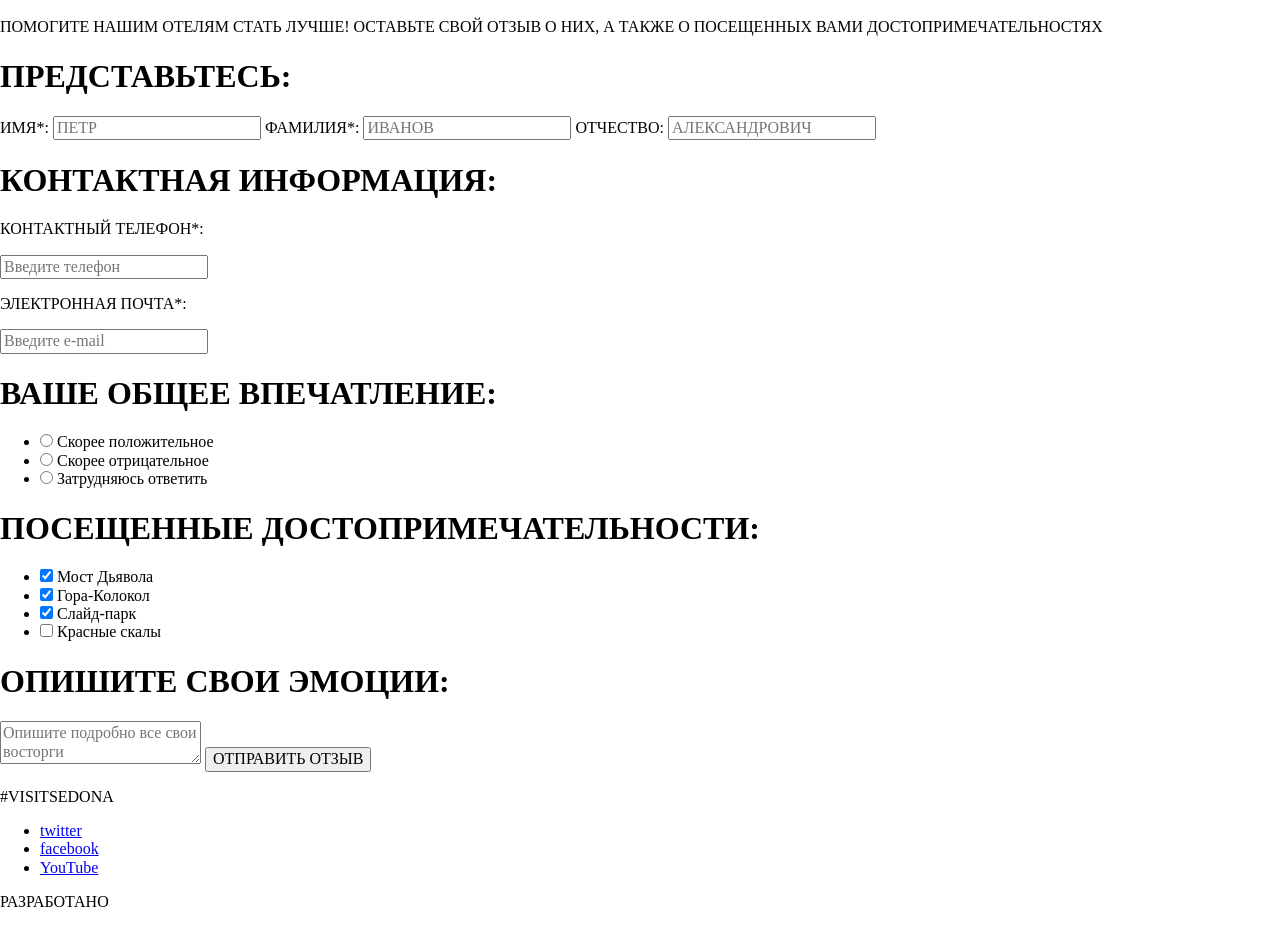
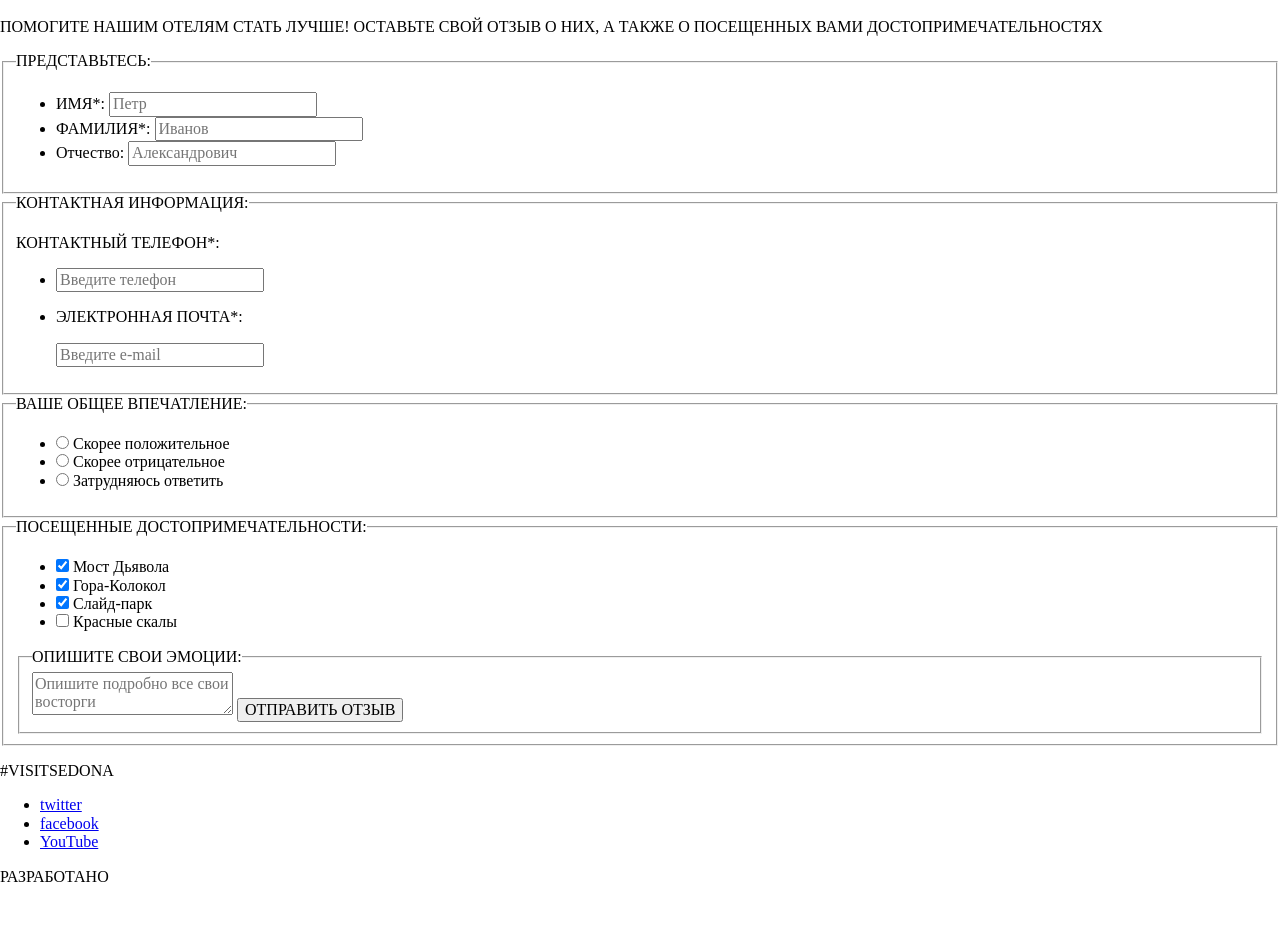
Before and after one commit to Rudolf31/1124569-sedona-20, a website: page source/form.html in a window 1280 px wide. Shown: the part 418-1346 px from the top of the page. After the commit the page ends 1320 px from the top, so only its background shows below. Drawn offline with nearby package versions, Linux system fonts and the light colour scheme.

Commit message:
Исправляю оставшийся html

```diff
--- a/source/form.html
+++ b/source/form.html
@@ -26,48 +26,61 @@
     <main class="forms">
       <h1 class="forms__title">ОСТАВЬТЕ СВОЙ ОТЗЫВ</h1>
       <p class="forms__description">ПОМОГИТЕ НАШИМ ОТЕЛЯМ СТАТЬ ЛУЧШЕ! ОСТАВЬТЕ СВОЙ ОТЗЫВ О НИХ, А ТАКЖЕ О ПОСЕЩЕННЫХ ВАМИ ДОСТОПРИМЕЧАТЕЛЬНОСТЯХ</p>
-      <form class="forms__item" action="https://echo.htmlacademy.ru">
-        <h1 class="forms__title">ПРЕДСТАВЬТЕСЬ:</h1>
-        <span>ИМЯ*:</span>
-        <label for="name" class=""></label>
-        <input id="name" required type="text" name="name" placeholder="ПЕТР" class="">
-        <span>ФАМИЛИЯ*:</span>
-        <label for="surname" class=""></label>
-        <input id="surname" type="text" name="surname" placeholder="ИВАНОВ" class="">
-        <span>ОТЧЕСТВО:</span>
-        <label for="patronymic" class=""></label>
-        <input id="patronymic" type="text" name="patronymic" placeholder="АЛЕКСАНДРОВИЧ" class="">
-      </div>
-      <div class="forms__item">
-        <h1 class="forms__title">КОНТАКТНАЯ ИНФОРМАЦИЯ:</h1>
+      <form class="form__container" action="https://echo.htmlacademy.ru">
+        <fieldset class="form__fieldset">
+          <legend class="forms__title">ПРЕДСТАВЬТЕСЬ:</legend>
+          <ul class="forms-list">
+            <li class="forms-list__item">
+              <label for="name" class="">ИМЯ*:</label>
+              <input id="name" required type="text" name="name" placeholder="Петр" class="" required>
+            </li>
+            <li class="forms-list__item">
+              <label for="surname" class="">ФАМИЛИЯ*:</label>
+              <input id="surname" type="text" name="surname" placeholder="Иванов" class="" required>
+            </li>
+            <li class="forms-list__item">
+              <label for="patronymic" class="">Отчество:</label>
+              <input id="patronymic" type="text" name="patronymic" placeholder="Александрович" class="">
+            </li>
+          </ul>
+        </fieldset>
+        <fieldset class="form__fieldset">
+          <legend class="forms__title">КОНТАКТНАЯ ИНФОРМАЦИЯ:</legend>
           <p class="forms__description">КОНТАКТНЫЙ ТЕЛЕФОН*:</p>
+          <ul class="forms-list">
+            <li class="forms-list__item">
               <label for="user-telephone"></label>
-        <input id="user-telephone" type="tel" name="telephone" placeholder="Введите телефон">
+              <input id="user-telephone" type="tel" name="telephone" placeholder="Введите телефон" required>
+            </li>
+            <li class="forms-list__item">
               <p class="forms__description">ЭЛЕКТРОННАЯ ПОЧТА*:</p>
               <label for="user-login" class=""></label>
-        <input id="user-login" required type="text" name="login" placeholder="Введите e-mail" class="">
-      </div>
-      <div class="forms__item">
-        <h1 class="forms__title">ВАШЕ ОБЩЕЕ ВПЕЧАТЛЕНИЕ:</h1>
-        <ul class="forms__inner-list">
-          <li class="forms__inner-item">
+              <input id="user-login" required type="email" name="login" placeholder="Введите e-mail" class="" required>
+            </li>
+          </ul>
+        </fieldset>
+        <fieldset class="form__fieldset">
+          <legend class="forms__title">ВАШЕ ОБЩЕЕ ВПЕЧАТЛЕНИЕ:</legend>
+          <ul class="form__fields-list ">
+            <li class="forms__field-item">
               <input type="radio" name="impression" value="положительное" id="positive" class="">
               <label for="positive">Скорее положительное
               </label>
             </li>
-          <li class="forms__inner-item">
-            <input type="radio" name="negative" value="отрицательное" id="negative" class="">
+            <li class="forms__field-item">
+              <input type="radio" name="impression" value="отрицательное" id="negative" class="">
               <label for="negative">Скорее отрицательное
               </label>
             </li>
-          <li class="forms__inner-item">
-            <input type="radio" name="unknown" value="затрудняюсь" id="unknown" class="">
+            <li class="forms__field-item">
+              <input type="radio" name="impression" value="затрудняюсь" id="unknown" class="">
               <label for="unknown">Затрудняюсь ответить
               </label>
             </li>
           </ul>
-        <div class="forms__item">
-          <h1 class="forms__title">ПОСЕЩЕННЫЕ ДОСТОПРИМЕЧАТЕЛЬНОСТИ:</h1>
+        </fieldset>
+        <fieldset class="form__fieldset">
+          <legend class="forms__title">ПОСЕЩЕННЫЕ ДОСТОПРИМЕЧАТЕЛЬНОСТИ:</legend>
           <ul class="forms__inner-list">
             <li class="forms__inner-item">
               <input class="" type="checkbox" name="bridge" id="bridge" checked>
@@ -86,12 +99,13 @@
               <label for="rocks">Красные скалы</label>
             </li>
           </ul>
-          <div class="forms__item">
-            <h1 class="forms__title">ОПИШИТЕ СВОИ ЭМОЦИИ:</h1>
-            <label for="delights" class=""></label><textarea id="delights" name="delights" placeholder="Опишите подробно все свои восторги"></textarea>
+          <fieldset class="form__fieldset">
+            <legend class="forms__title">ОПИШИТЕ СВОИ ЭМОЦИИ:</legend>
+            <label for="delights" class=""></label>
+            <textarea id="delights" name="delights" placeholder="Опишите подробно все свои восторги"></textarea>
             <button type="submit">ОТПРАВИТЬ ОТЗЫВ</button>
-          </div>
-        </div>
+          </fieldset>
+        </fieldset>
       </form>
     </main>
     <footer class="footer">
```
Also changed, not shown: source/index.html (+5 -5 lines), source/photo.html (+9 -9 lines). Lines whose indentation alone changed are shown as unchanged.
